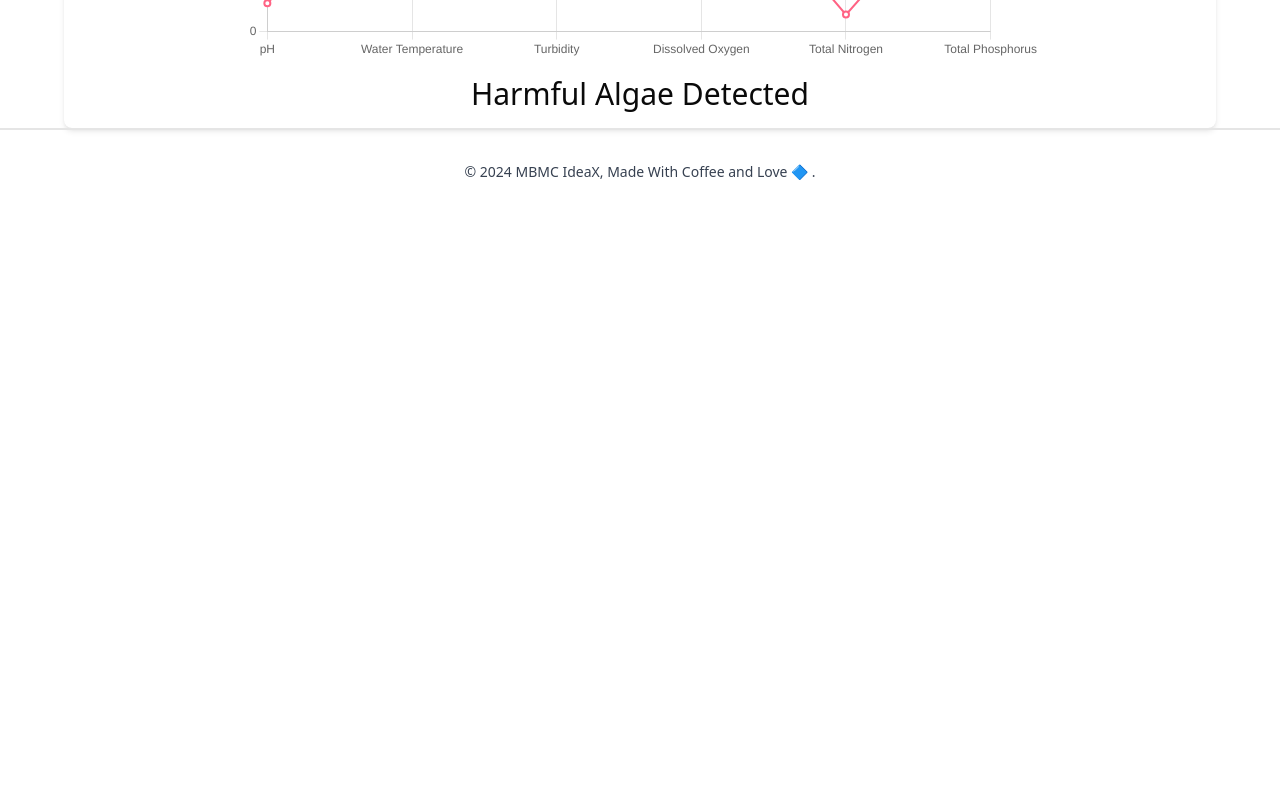
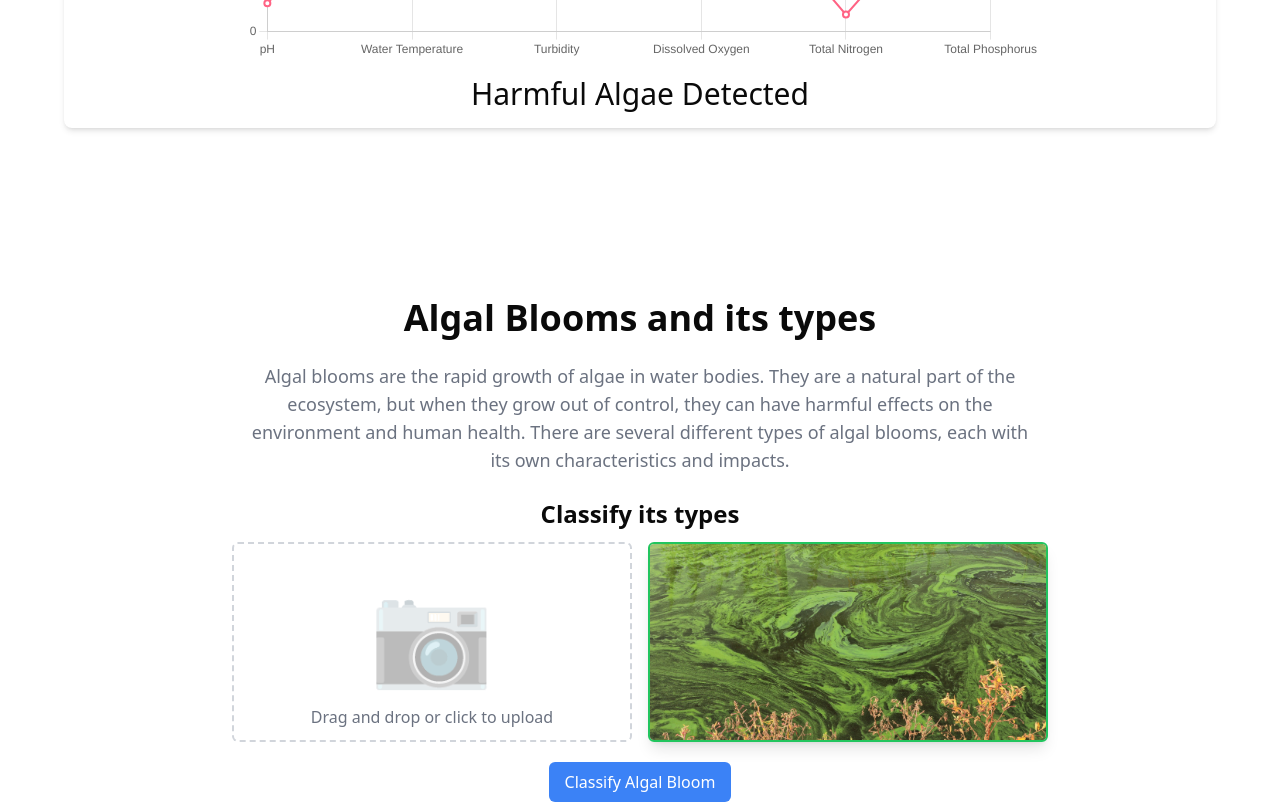
Before and after one commit to santoshyadav-29/El--Capital, a React (Vite) app: page / in a window 1280 px wide. Shown: the part 1440-2244 px from the top of the page. Before the commit the page ends 1654 px from the top, so only its background shows below. Built offline with nearby package versions, Linux system fonts and the light colour scheme.

Commit message:
navigation fixed

```diff
--- a/src/App.tsx
+++ b/src/App.tsx
@@ -1,6 +1,5 @@
 import { Route, Routes } from "react-router-dom";
 import Home from "./app/home";
-import Classify from "./app/classify";
 import Navbar from "./components/blocks/navbar";
 import Footer from "./components/blocks/footer";
 
@@ -12,7 +11,7 @@ function App() {
 
         <Routes>
           <Route path="/" element={<Home />} />
-          <Route path="/classify" element={<Classify />} />
+
         </Routes>
       </div>
       <Footer />
--- a/src/app/home.tsx
+++ b/src/app/home.tsx
@@ -1,6 +1,7 @@
 import Logo from "../assets/green-leaf-logo-free-png.webp";
 import Services from "@/components/blocks/service";
 import AlgalBloomGraph from "@/components/blocks/linechart";
+import Classify from "@/components/blocks/classify";
 
 const Home = () => {
 
@@ -28,6 +29,7 @@ const Home = () => {
         tn={3}
         tp={32}
       />
+      <Classify />
     </div>
   );
 };
--- a/src/app/classify.tsx
+++ b/src/components/blocks/classify.tsx
@@ -1,6 +1,7 @@
 import { useState } from "react";
 import Axios from "axios";
-import defaultImage from "../assets/algal bloom.jpeg";
+import defaultImage from "../../assets/algal bloom.jpeg";
+
 const Classify = () => {
   const [selectedImage, setSelectedImage] = useState<File | null>(null);
   const [previewImage, setPreviewImage] = useState<string | null>(null);
@@ -42,7 +43,7 @@ const Classify = () => {
   };
 
   return (
-    <div className="mx-auto w-[90%] flex flex-col items-center justify-center min-h-screen ">
+    <div id="classify" className="mx-auto w-[90%] flex flex-col items-center justify-center min-h-screen ">
       <h1 className="text-4xl text-center font-bold p-3 mt-8 ">
         Algal Blooms and its types
       </h1>
--- a/src/components/blocks/navbar.tsx
+++ b/src/components/blocks/navbar.tsx
@@ -35,9 +35,9 @@ const Navbar = () => {
             <a href="#services" onClick={(e) => handleScroll(e, "services")}>
               <li>Calculate</li>
             </a>
-            <Link to="/classify">
+            <a href="#classify" onClick={(e) => handleScroll(e, "classify")}>
               <li>Classify</li>
-            </Link>
+            </a>
           </ul>
         </div>
       </header>
```
